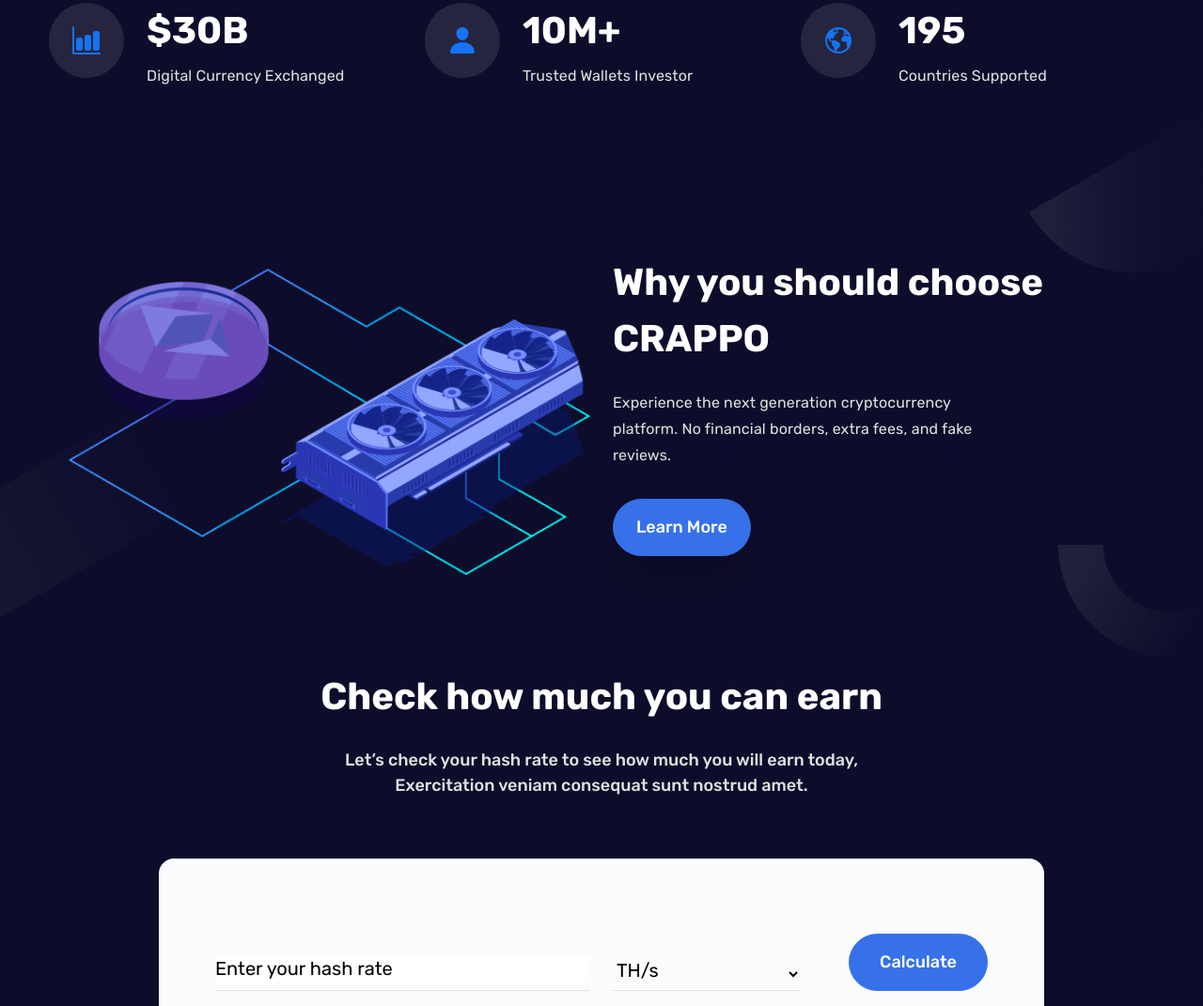
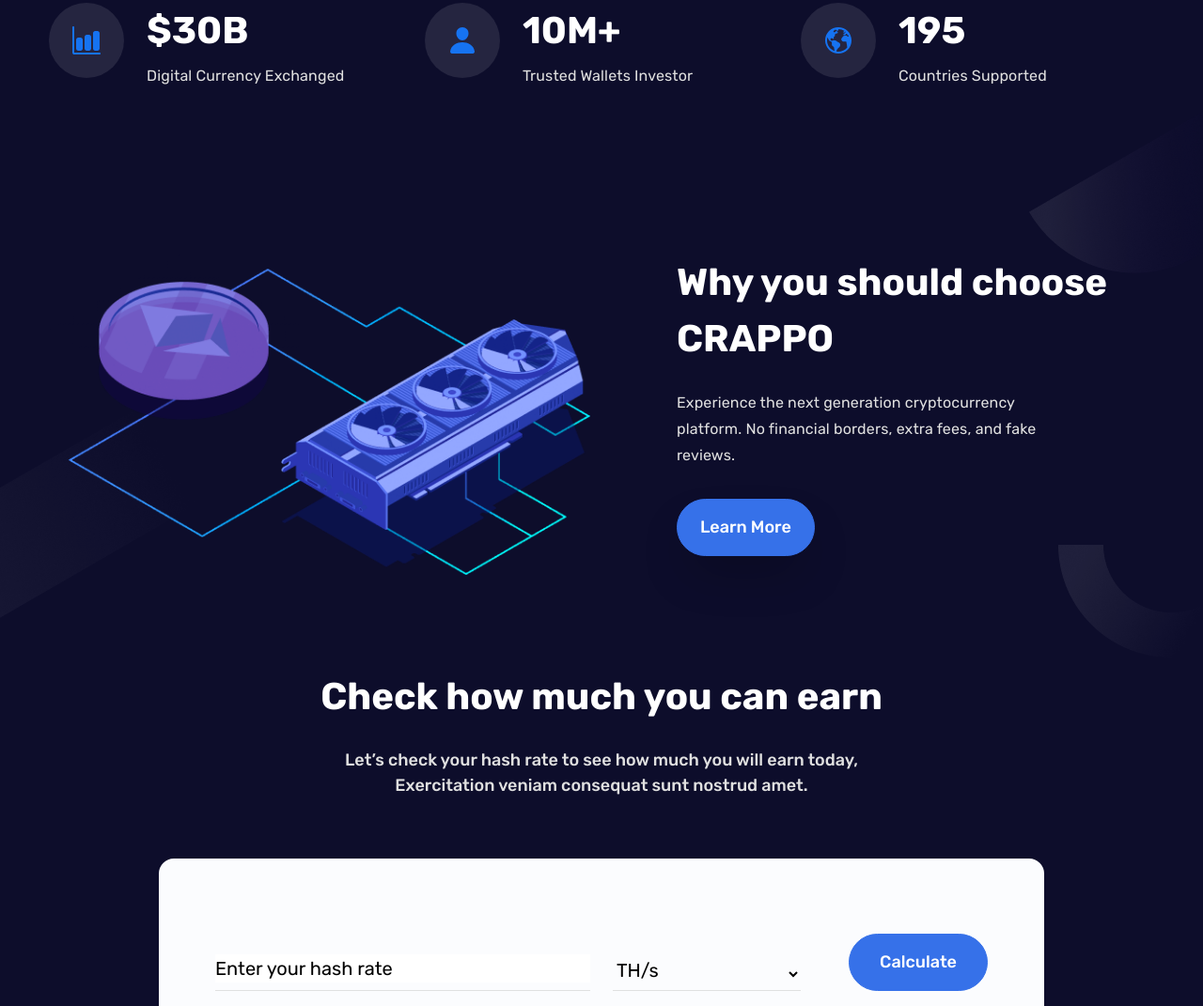
Before and after one commit to Shiv-468/CRAPPO, a website: page index.html in a window 1280 px wide. Shown: the part 896-1967 px from the top of the page at 94% size. Drawn offline with Linux system fonts and the light colour scheme.

Commit message:
_update done

```diff
--- a/index.html
+++ b/index.html
@@ -207,7 +207,7 @@
                 <div class="w-full md:w-[50%] px-3">
                     <img src="./dist/images/Illustrations-2.png" alt="Illustrations-2" class="w-full">
                 </div>
-                <div class="w-full md:w-[50%] px-3 pt-[60px] md:pt-0">
+                <div class="w-full md:w-[50%] px-3 pt-[60px] md:pt-0 pl-[80px]">
                     <h3 class="text-white font-Rubik font-[700] text-[40px] leading-[60px] max-w-[480px]">Why you should
                         choose CRAPPO</h3>
                     <p
```
Also changed, not shown: dist/output.css.
